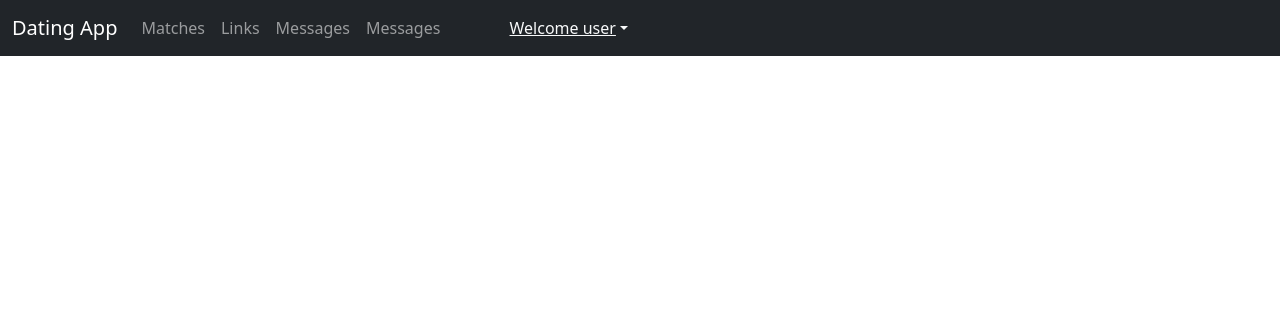
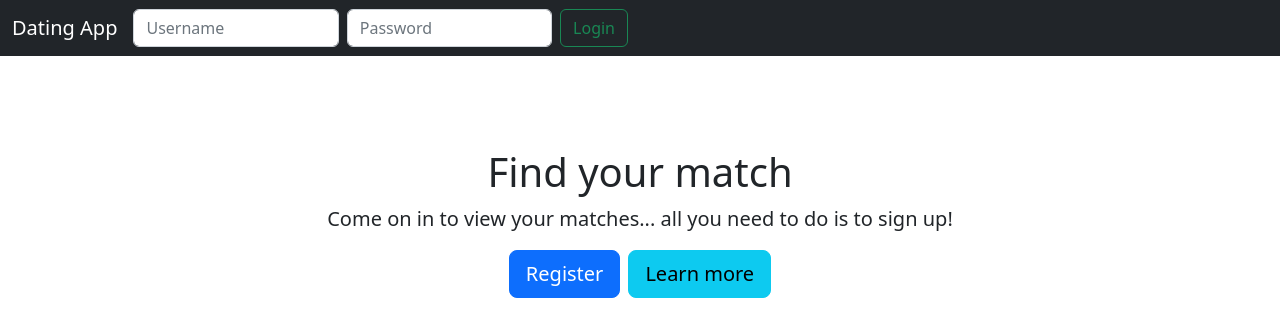
Before and after one commit to samyfost/AceDatingApp, an Angular app in the folder client/: page / in a window 1280 px wide. Shown: the top 336 px of the page. Built offline with nearby package versions, Linux system fonts and the light colour scheme; no server answers.

Commit message:
Kreiranje pocetne stranice

```diff
--- /dev/null
+++ b/client/src/app/_models/user.ts
@@ -0,0 +1,4 @@
+export interface User {
+    username:string;
+    token:string;
+}
--- /dev/null
+++ b/client/src/app/_services/account.service.ts
@@ -0,0 +1,50 @@
+import { HttpClient } from '@angular/common/http';
+import { Injectable } from '@angular/core';
+import { ReplaySubject } from 'rxjs';
+import {map} from 'rxjs/operators';
+import { User } from '../_models/user';
+@Injectable({
+  providedIn: 'root'
+})
+export class AccountService {
+
+  baseUrl='https://localhost:5001/api/';
+  private currentUserSource=new ReplaySubject<User>(1);
+  currentUser$=this.currentUserSource.asObservable();
+  constructor(private http:HttpClient) { }
+
+  login(model:any)
+  {
+    return this.http.post<User>(this.baseUrl+'account/login',model).pipe(
+      map((response: User)=> {
+        const user=response;
+        if(user) {
+          localStorage.setItem('user',JSON.stringify(user));
+          this.currentUserSource.next(user);
+        }
+      })
+    )
+  }
+  register(model:any)
+  {
+    return this.http.post<User>(this.baseUrl+'account/register',model).pipe(
+      map((user:User)=>{
+        if(user)
+        {
+          localStorage.setItem('user',JSON.stringify(user)
+          );
+          this.currentUserSource.next(user);
+        }
+      })
+    )
+  }
+  setCurrentUser(user:User)
+  {
+    this.currentUserSource.next(user);
+  }
+  logout()
+  {
+    localStorage.removeItem('user');
+    //this.currentUserSource.next(null);
+  }
+}
--- a/client/src/app/app.component.html
+++ b/client/src/app/app.component.html
@@ -2,4 +2,5 @@
 <app-nav></app-nav>
 
 <div class="container" style="margin-top: 100px">
+    <app-home></app-home>
 </div>
--- a/client/src/app/app.component.ts
+++ b/client/src/app/app.component.ts
@@ -1,23 +1,36 @@
 import { HttpClient } from '@angular/common/http';
 import { Component, OnInit } from '@angular/core';
+import { User} from './_models/user'
+import { AccountService } from './_services/account.service';
 
 @Component({
   selector: 'app-root',
   templateUrl: './app.component.html',
   styleUrls: ['./app.component.css']
 })
-export class AppComponent implements OnInit {
-  title = 'Ace Dating App';
-  users: any;
+export class AppComponent implements OnInit{
+  title = 'The Dating app';
+  users:any;
 
-  constructor(private http: HttpClient){}
+  constructor(private https: HttpClient, private accountService:AccountService){}
+  ngOnInit() {
+    this.getUsers();
 
-  ngOnInit(): void {
-    this.http.get('https://localhost:5001/api/users').subscribe({
-      next: response => (this.users= response),
+    this.setCurrentUser();
+
+  }
+  getUsers(){
+    this.https.get('https://localhost:5001/api/users').subscribe({
+      next: response => this.users.username,
       error: error => console.log(error),
-      complete: () => console.log('Completed'),
+      complete: () => console.log('Request has completed')
     })
   }
+  setCurrentUser()
+  {
+    const user:User=JSON.parse(localStorage.getItem('user')!);
+    this.accountService.setCurrentUser(user);
+  }
+
 
 }
--- a/client/src/app/app.module.ts
+++ b/client/src/app/app.module.ts
@@ -6,17 +6,23 @@ import { AppRoutingModule } from './app-routing.module';
 import { AppComponent } from './app.component';
 import { BrowserAnimationsModule } from '@angular/platform-browser/animations';
 import { NavComponent } from './nav/nav.component';
+import { HomeComponent } from './home/home.component';
+import { FormsModule } from '@angular/forms';
+import { BsDropdownModule } from 'ngx-bootstrap/dropdown';
 
 @NgModule({
   declarations: [
     AppComponent,
-    NavComponent
+    NavComponent,
+    HomeComponent
   ],
   imports: [
-    BrowserModule,
+    BrowserModule, FormsModule,
     AppRoutingModule,
     HttpClientModule,
-    BrowserAnimationsModule
+    BrowserAnimationsModule,
+    FormsModule,
+    BsDropdownModule.forRoot()
   ],
   providers: [],
   bootstrap: [AppComponent]
--- /dev/null
+++ b/client/src/app/home/home.component.html
@@ -0,0 +1,18 @@
+<div class="container mt-5">
+    <div *ngIf="!registerMode" style="text-align: center;">
+    <h1>Find your match</h1>
+    <p class="lead"> Come on in to view your matches... all you need to do is to sign up!</p>
+    <div class="text-center">
+        <button (click)="registerToggle()" class="btn btn-primary btn-lg me-2">Register</button>
+        <button class="btn btn-info btn-lg">Learn more</button>
+    </div>
+    </div>
+
+    <div *ngIf="registerMode" class="container">
+        <div class="row justify-content-center">
+            <div class="col-4">
+                <p>Place for register form</p>
+            </div>
+        </div>
+    </div>
+</div>
--- /dev/null
+++ b/client/src/app/home/home.component.ts
@@ -0,0 +1,27 @@
+import { HttpClient } from '@angular/common/http';
+import { Component, OnInit } from '@angular/core';
+
+@Component({
+  selector: 'app-home',
+  templateUrl: './home.component.html',
+  styleUrls: ['./home.component.css']
+})
+export class HomeComponent implements OnInit {
+registerMode=false;
+
+
+  constructor() { }
+
+  ngOnInit(): void {
+
+  }
+
+  registerToggle(){
+    this.registerMode=!this.registerMode;
+  }
+
+  cancelRegisterMode(event:boolean)
+  {
+    this.registerMode=event;
+  }
+}
--- a/client/src/app/nav/nav.component.html
+++ b/client/src/app/nav/nav.component.html
@@ -1,7 +1,7 @@
 <nav class="navbar navbar-expand-md navbar-dark fixed-top bg-dark">
     <div class="container">
      <a class="navbar-brand" href="#">Dating App</a>
-       <ul class="navbar-nav me-auto">
+       <ul class="navbar-nav me-auto" *ngIf="accountService.currentUser$ | async">
          <li class="nav-item">
            <a class="nav-link" href="#">Matches</a>
          </li>
@@ -11,25 +11,36 @@
          <li class="nav-item">
            <a class="nav-link" href="#">Messages</a>
          </li>
-         <li class="nav-item">
-           <a class="nav-link" href="#">Messages</a>
-         </li>
 
        </ul>
-       <div class="dropdown" dropdown>
+       <div class="dropdown" *ngIf="accountService.currentUser$ | async" dropdown>
          <a class="dropdown-toggle text-light" dropdownToggle>Welcome user</a>
            <div class="dropdown-menu mt-3" *dropdownMenu>
              <a class="dropdown-item">
                Edit Profile
              </a>
              <div class="dropdown-divider"></div>
-             <a class="dropdown-item">
+             <a class="dropdown-item"(click)="logout()">
                Logout
              </a>
            </div>
 
        </div>
-
+       <form *ngIf="(accountService.currentUser$ | async)===null" #loginForm="ngForm" class="d-flex" (ngSubmit)="login()" autocomplete="off">
+         <input
+         name="username"
+         [(ngModel)]="model.username"
+         class="form-control me-2"
+         type="text"
+         placeholder="Username">
+         <input
+         name="password"
+         [(ngModel)]="model.password"
+         class="form-control me-2"
+         type="password"
+         placeholder="Password">
+         <button class="btn btn-outline-success" type="submit">Login</button>
+       </form>
      </div>
 
      <div class="container-fluid"> </div>
--- a/client/src/app/nav/nav.component.ts
+++ b/client/src/app/nav/nav.component.ts
@@ -1,5 +1,7 @@
 import { Component, OnInit } from '@angular/core';
-import { Observable } from 'rxjs';
+import { Observable, of } from 'rxjs';
+import { AccountService } from '../_services/account.service';
+import { User } from '../_models/user';
 
 
 @Component({
@@ -9,12 +11,26 @@ import { Observable } from 'rxjs';
 })
 export class NavComponent implements OnInit {
   model:any={}
-  constructor() { }
+  currentUser$: Observable<User | null> = of(null)
+  constructor(public accountService:AccountService) { }
 
   ngOnInit(): void {
 
   }
 
+  login()
+  {
+    this.accountService.login(this.model).subscribe(response => {
+      console.log(response);
+      },error =>{console.log(error);})
+
+  }
+
+  logout()
+  {
+    this.accountService.logout();
+
+  }
 
 
 }
```
Also changed, not shown: client/src/app/home/home.component.css (added), 2 other files (tests, documents, lock files or other folders).
